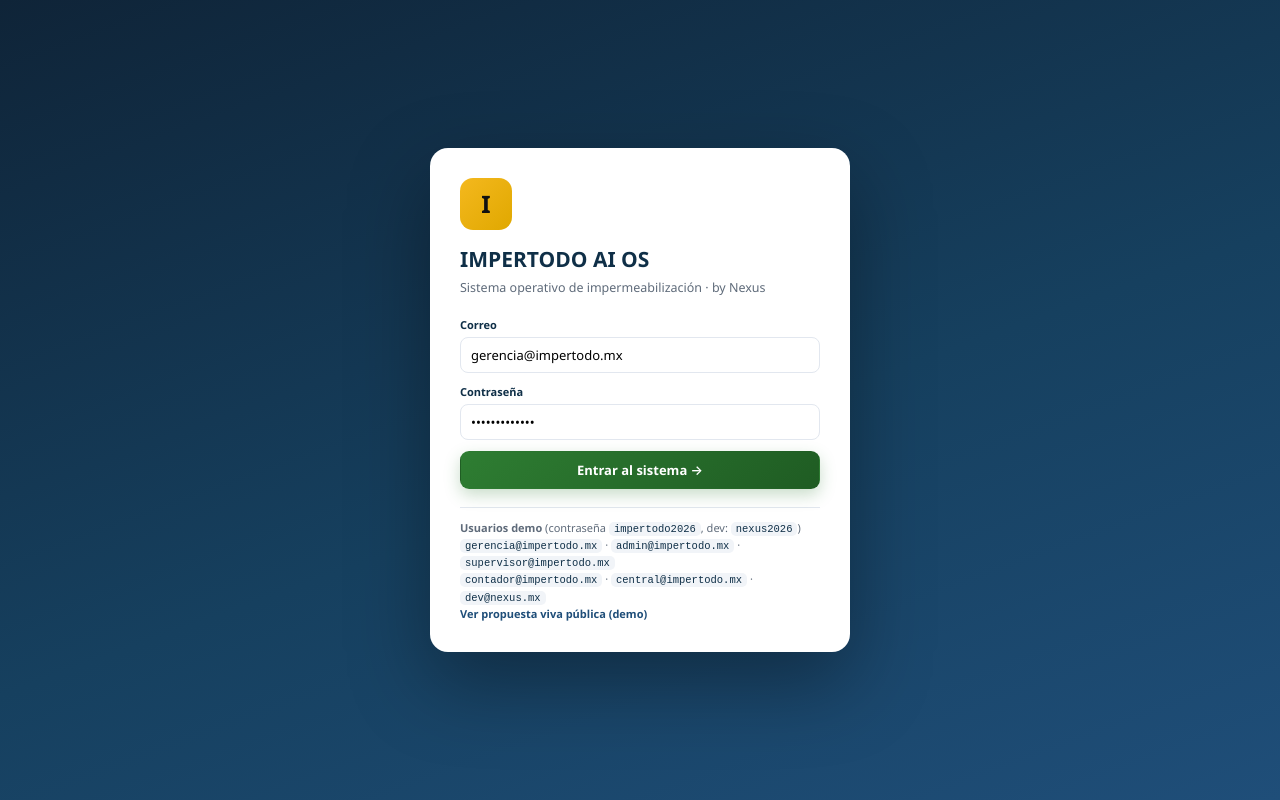
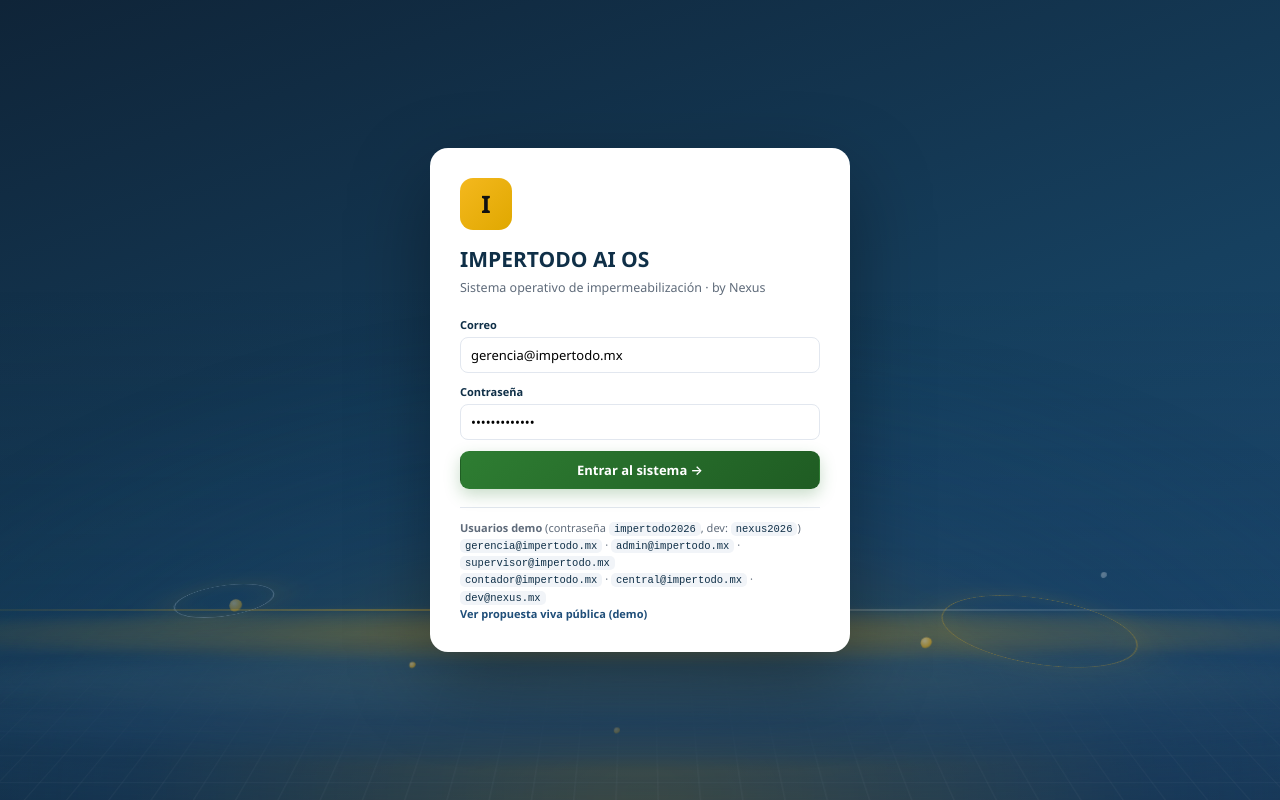
Before and after one commit to Caskiuz/nexus-impertodo, a Next.js app: page /login in a window 1280 px wide. Built offline with nearby package versions, Linux system fonts and the light colour scheme; no server answers.

Commit message:
Fondo 3D animado y sereno en el login con colores de marca

```diff
--- a/src/app/globals.css
+++ b/src/app/globals.css
@@ -363,3 +363,75 @@ img{max-width:100%;height:auto}
 .agent-btn:disabled{opacity:.65;cursor:wait;transform:none}
 .agent-btn .t{display:block}
 .agent-btn .run{display:inline-block;margin-top:6px;font-size:10.5px;font-weight:800;color:var(--azul);text-transform:uppercase;letter-spacing:.04em}
+
+/* ===================== Login: escena 3D serena ===================== */
+.login-wrap{position:relative;overflow:hidden;isolation:isolate}
+.login-card{position:relative;z-index:2}
+.login-scene{position:absolute;left:0;right:0;bottom:0;height:64vh;min-height:380px;perspective:900px;pointer-events:none;z-index:0;overflow:hidden}
+.login-scene::after{content:"";position:absolute;inset:0;background:linear-gradient(180deg,rgba(15,36,56,0) 0%,rgba(15,36,56,.22) 62%,rgba(15,24,38,.5) 100%)}
+
+.scene-glow{position:absolute;left:50%;bottom:-42%;width:125%;height:130%;transform:translateX(-50%);background:radial-gradient(ellipse at 50% 68%,rgba(244,184,30,.26),rgba(31,78,121,.20) 42%,transparent 70%);filter:blur(34px);animation:sceneGlow 18s ease-in-out infinite}
+.scene-grid{position:absolute;left:-32%;right:-32%;bottom:-12%;height:88%;background-image:linear-gradient(rgba(207,224,238,.10) 1px,transparent 1px),linear-gradient(90deg,rgba(207,224,238,.10) 1px,transparent 1px);background-size:52px 52px;transform:rotateX(64deg);transform-origin:50% 100%;mask-image:linear-gradient(to top,rgba(0,0,0,.85),transparent 78%);-webkit-mask-image:linear-gradient(to top,rgba(0,0,0,.85),transparent 78%);animation:gridFlow 24s linear infinite}
+
+.wave{position:absolute;left:-20%;width:140%;height:180px;border-radius:50%;transform:rotateX(70deg);transform-origin:50% 100%;filter:blur(11px);opacity:.72;will-change:transform}
+.wave.w1{bottom:4%;background:radial-gradient(ellipse at 50% 50%,rgba(31,78,121,.8),rgba(31,78,121,0) 66%);animation:waveFloat 22s ease-in-out infinite}
+.wave.w2{bottom:14%;background:radial-gradient(ellipse at 50% 50%,rgba(52,95,123,.7),rgba(52,95,123,0) 66%);animation:waveFloat 28s ease-in-out infinite reverse}
+.wave.w3{bottom:26%;height:132px;background:radial-gradient(ellipse at 50% 50%,rgba(244,184,30,.30),rgba(244,184,30,0) 62%);animation:waveFloat 34s ease-in-out infinite}
+
+.ring{position:absolute;border-radius:50%;border:1.5px solid rgba(244,184,30,.32);box-shadow:0 0 40px rgba(244,184,30,.10),inset 0 0 28px rgba(244,184,30,.06);transform:rotateX(72deg);animation:ringSpin 40s linear infinite;opacity:.55}
+.ring.r1{width:180px;height:180px;right:12%;bottom:16%}
+.ring.r2{width:92px;height:92px;left:14%;bottom:30%;border-color:rgba(207,224,238,.32);animation-duration:56s;animation-direction:reverse}
+
+.orb{position:absolute;border-radius:50%;background:radial-gradient(circle at 35% 30%,#ffeab0,#F4B81E 58%,rgba(244,184,30,0) 72%);filter:blur(.6px);opacity:.5;animation:orbFloat 26s ease-in-out infinite}
+.orb.o1{width:10px;height:10px;left:18%;bottom:34%}
+.orb.o2{width:7px;height:7px;left:72%;bottom:22%;animation-duration:32s;animation-delay:-8s;opacity:.38}
+.orb.o3{width:5px;height:5px;left:48%;bottom:12%;animation-duration:22s;animation-delay:-14s;opacity:.34}
+.orb.o4{width:6px;height:6px;left:86%;bottom:42%;animation-duration:36s;animation-delay:-5s;background:radial-gradient(circle at 35% 30%,#ffffff,#cfe0ee 60%,rgba(207,224,238,0) 72%)}
+
+.scene-sheen{position:absolute;top:4%;bottom:0;left:-42%;width:36%;background:linear-gradient(105deg,transparent 0%,rgba(255,255,255,.05) 42%,rgba(244,184,30,.10) 50%,rgba(255,255,255,.05) 58%,transparent 100%);transform:skewX(-12deg);animation:sheenSweep 16s ease-in-out infinite}
+
+@keyframes gridFlow{from{background-position:0 0,0 0}to{background-position:0 52px,52px 0}}
+@keyframes waveFloat{0%,100%{transform:rotateX(70deg) translateY(0) scaleX(1)}50%{transform:rotateX(70deg) translateY(-16px) scaleX(1.05)}}
+@keyframes ringSpin{to{transform:rotateX(72deg) rotateZ(360deg)}}
+@keyframes orbFloat{0%,100%{transform:translateY(0) scale(1);opacity:.32}50%{transform:translateY(-42px) scale(1.3);opacity:.7}}
+@keyframes sceneGlow{0%,100%{opacity:.72;transform:translateX(-50%) scale(1)}50%{opacity:1;transform:translateX(-50%) scale(1.07)}}
+@keyframes sheenSweep{0%,68%,100%{transform:translateX(0) skewX(-12deg);opacity:0}12%{opacity:.55}46%{transform:translateX(330%) skewX(-12deg);opacity:.55}62%{opacity:0}}
+
+@media(max-width:760px){
+  .login-scene{height:52vh;min-height:300px}
+  .scene-grid{background-size:38px 38px;animation-duration:30s}
+  .wave{height:120px;filter:blur(8px)}
+  .ring.r1{width:118px;height:118px;right:6%;bottom:14%}
+  .ring.r2{display:none}
+  .scene-sheen{display:none}
+  .orb.o4{display:none}
+}
+@media(prefers-reduced-motion:reduce){
+  .login-scene *{animation:none!important}
+}
+
+/* Escena del login — refuerzo visual (capas más perceptibles) */
+.login-scene::before{content:"";position:absolute;left:-8%;right:-8%;bottom:37%;height:1.5px;background:linear-gradient(90deg,transparent,rgba(244,184,30,.55),rgba(207,224,238,.4),transparent);filter:blur(.4px);opacity:.7;animation:edgePulse 15s ease-in-out infinite}
+.login-scene::after{background:linear-gradient(180deg,rgba(15,36,56,0) 0%,rgba(15,36,56,.18) 64%,rgba(15,24,38,.38) 100%)}
+.scene-glow{background:radial-gradient(ellipse at 50% 66%,rgba(244,184,30,.34),rgba(31,78,121,.26) 44%,transparent 72%)}
+.scene-grid{background-image:linear-gradient(rgba(207,224,238,.17) 1px,transparent 1px),linear-gradient(90deg,rgba(207,224,238,.17) 1px,transparent 1px);background-size:46px 46px;mask-image:linear-gradient(to top,rgba(0,0,0,.95),transparent 84%);-webkit-mask-image:linear-gradient(to top,rgba(0,0,0,.95),transparent 84%)}
+.wave{opacity:.88;filter:blur(7px)}
+.wave.w1{height:210px;background:radial-gradient(ellipse at 50% 50%,rgba(31,78,121,.95),rgba(31,78,121,.55) 46%,rgba(31,78,121,0) 70%);box-shadow:0 0 70px rgba(31,78,121,.45)}
+.wave.w2{height:190px;background:radial-gradient(ellipse at 50% 50%,rgba(52,95,123,.9),rgba(52,95,123,.45) 48%,rgba(52,95,123,0) 70%);box-shadow:0 0 60px rgba(52,95,123,.35)}
+.wave.w3{height:150px;background:radial-gradient(ellipse at 50% 50%,rgba(244,184,30,.42),rgba(244,184,30,.16) 48%,rgba(244,184,30,0) 68%)}
+.ring{border-color:rgba(244,184,30,.55);opacity:.8;box-shadow:0 0 46px rgba(244,184,30,.18),inset 0 0 30px rgba(244,184,30,.08)}
+.ring.r2{border-color:rgba(207,224,238,.5)}
+.orb{opacity:.7;filter:blur(.4px)}
+.orb.o1{width:12px;height:12px}
+.orb.o2{width:9px;height:9px;opacity:.55}
+.orb.o3{width:6px;height:6px;opacity:.5}
+.orb.o4{opacity:.6}
+.orb.o5{width:5px;height:5px;left:32%;bottom:18%;animation-duration:28s;animation-delay:-12s;opacity:.45}
+.orb.o6{width:8px;height:8px;left:62%;bottom:38%;animation-duration:34s;animation-delay:-20s;opacity:.5}
+@keyframes edgePulse{0%,100%{opacity:.55;transform:scaleX(.96)}50%{opacity:.9;transform:scaleX(1.02)}}
+@media(max-width:760px){
+  .wave.w1{height:150px}
+  .wave.w2{height:140px}
+  .wave.w3{height:110px}
+  .orb.o5,.orb.o6{display:none}
+}
--- a/src/app/login/page.tsx
+++ b/src/app/login/page.tsx
@@ -5,6 +5,22 @@ export default async function LoginPage({ searchParams }: { searchParams: Promis
   const params = await searchParams;
   return (
     <div className="login-wrap">
+      <div className="login-scene" aria-hidden="true">
+        <div className="scene-glow" />
+        <div className="scene-grid" />
+        <div className="wave w1" />
+        <div className="wave w2" />
+        <div className="wave w3" />
+        <div className="ring r1" />
+        <div className="ring r2" />
+        <div className="orb o1" />
+        <div className="orb o2" />
+        <div className="orb o3" />
+        <div className="orb o4" />
+        <div className="orb o5" />
+        <div className="orb o6" />
+        <div className="scene-sheen" />
+      </div>
       <div className="login-card">
         <div className="mark">I</div>
         <h1>IMPERTODO AI OS</h1>
```
